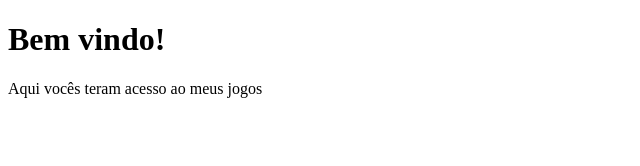
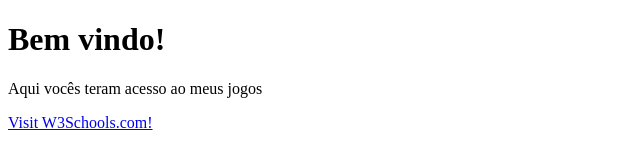
Before and after one commit to tiagomelo21/tiagomelo21.github.io, a plain HTML site: page index.html in a window 1280 px wide. Shown: the whole page, without its empty margins (0-640 px from the left). Drawn offline with Linux system fonts and the light colour scheme.

Commit message:
Update index.html

```diff
--- a/index.html
+++ b/index.html
@@ -7,6 +7,7 @@
 
 <h1>Bem vindo!</h1>
 <p>Aqui vocês teram acesso ao meus jogos</p>
-<a href="https://tiagomelo21.github.io/Ataque-Cordenado/"</a>
+<a href="https://tiagomelo21.github.io/Ataque-Cordenado/">Visit W3Schools.com!</a>
+
 </body>
 </html>
```
